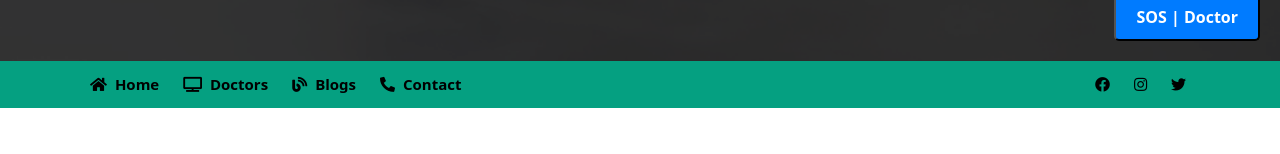
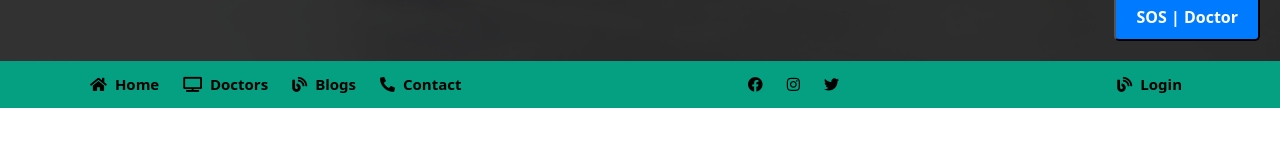
Before and after one commit to PetX-Inc/PETx, a React (Create React App) app: page / in a window 1280 px wide. Shown: the part 739-893 px from the top of the page. Built offline with nearby package versions, Linux system fonts and the light colour scheme; a web font is replaced by a local one.

Commit message:
login link added in navbar but not working

```diff
--- a/src/comps/helpers/Data.js
+++ b/src/comps/helpers/Data.js
@@ -19,7 +19,11 @@ let navbar_items = [
 		name: 'Contact',
 		icon: 'fas fa-phone-alt',
 		link: 'contact'
-	}
+	},
+
+
+
+
 ]
 
 let navbar_accounts = [
@@ -34,6 +38,20 @@ let navbar_accounts = [
 	{
 		link: 'https://twitter.com/',
 		icon: 'fab fa-twitter'
+	},
+
+]
+
+
+let accounts =[
+	{
+
+
+		name: 'Login',
+		icon: 'fas fa-blog',
+
+		// How to link component of Accounts here
+		link: 'contact'
 	}
 ]
 
@@ -204,6 +222,7 @@ export
 {
 	navbar_items,
 	navbar_accounts,
+	accounts,
 	doctors,
 	top_blogs,
 	recent_blogs,
--- a/src/comps/navbar/Navbar.js
+++ b/src/comps/navbar/Navbar.js
@@ -3,6 +3,7 @@ import React, {Component} from 'react'
 import './Navbar.css'
 import {navbar_items} from '../helpers/Data'
 import {navbar_accounts} from '../helpers/Data'
+import {accounts} from '../helpers/Data'
 import { Link } from 'react-router-dom'
 
 
@@ -37,6 +38,19 @@ class Navbar extends Component
 		return accounts
 	}
 
+	display_navbar_useraccounts = _ =>
+	{
+		let items = accounts.map(item =>
+		{
+			return (
+				<li className = "nav-item link" key = {Math.random()}>
+			        <Link className = "nav-link p-md-0 py-md-1 px-md-2 me-md-2" to = {`/${item.link}`}><i className = {`${item.icon} me-2`}></i>{item.name}</Link>
+			    </li>
+			)
+		})
+		return items
+	}
+
 	render()
 	{
 		return (
@@ -52,6 +66,9 @@ class Navbar extends Component
 			    		<ul className = "navbar-nav ml-auto">
 			    			{this.display_navbar_accounts()}
 			    		</ul>
+						<ul className="navbar-nav mr-auto">
+			    			{this.display_navbar_useraccounts()}
+			    		</ul>
 			    	</div>
 			    </div>
 			</nav>
```
Also changed, not shown: src/comps/loginsignup/Accounts.js (+0 -14 lines).
